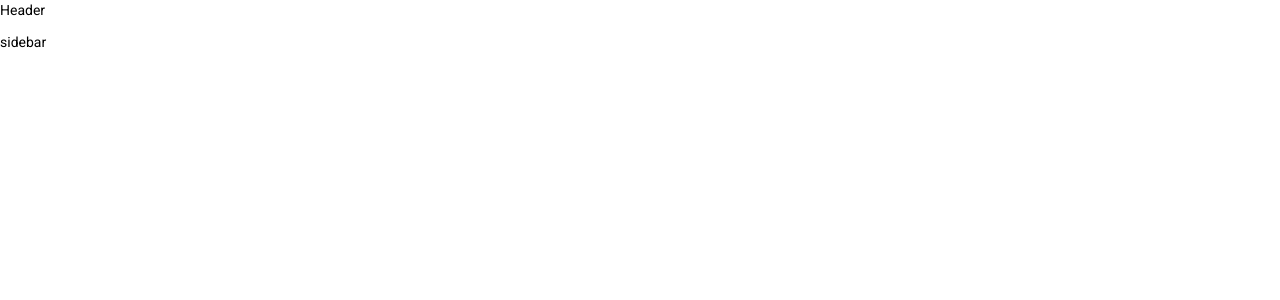
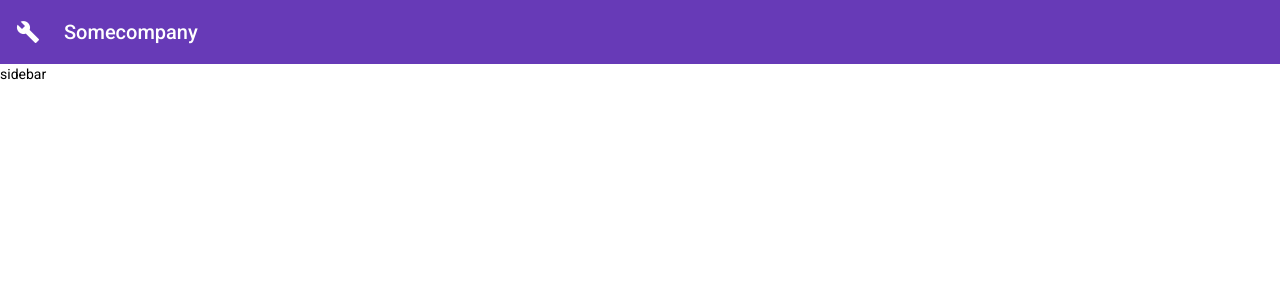
Before and after one commit to hwawrzacz/wtr-gui, an Angular app: page / in a window 1280 px wide. Shown: the top 300 px of the page. Built offline with nearby package versions, Linux system fonts and the light colour scheme.

Commit message:
Add basic header design

```diff
--- a/src/app/app.component.html
+++ b/src/app/app.component.html
@@ -1,4 +1,4 @@
-<p>Header</p>
+<app-header></app-header>
 <p>sidebar</p>
 
 <router-outlet></router-outlet>
--- a/src/app/components/app-header/app-header.component.html
+++ b/src/app/components/app-header/app-header.component.html
@@ -1 +1,6 @@
-<p>app-header works!</p>
+<div>
+  <mat-toolbar color="primary">
+    <mat-icon>building</mat-icon>
+    <h1>Somecompany</h1>
+  </mat-toolbar>
+</div>
--- a/src/app/components/app-header/app-header.component.scss
+++ b/src/app/components/app-header/app-header.component.scss
@@ -0,0 +1,3 @@
+mat-icon {
+  margin-right: 24px;
+}
--- a/src/app/components/app-header/app-header.component.ts
+++ b/src/app/components/app-header/app-header.component.ts
@@ -1,7 +1,7 @@
 import { Component, OnInit } from '@angular/core';
 
 @Component({
-  selector: 'app-app-header',
+  selector: 'app-header',
   templateUrl: './app-header.component.html',
   styleUrls: ['./app-header.component.scss']
 })
```
Also changed, not shown: src/app/app.module.ts (+6 -2 lines).
